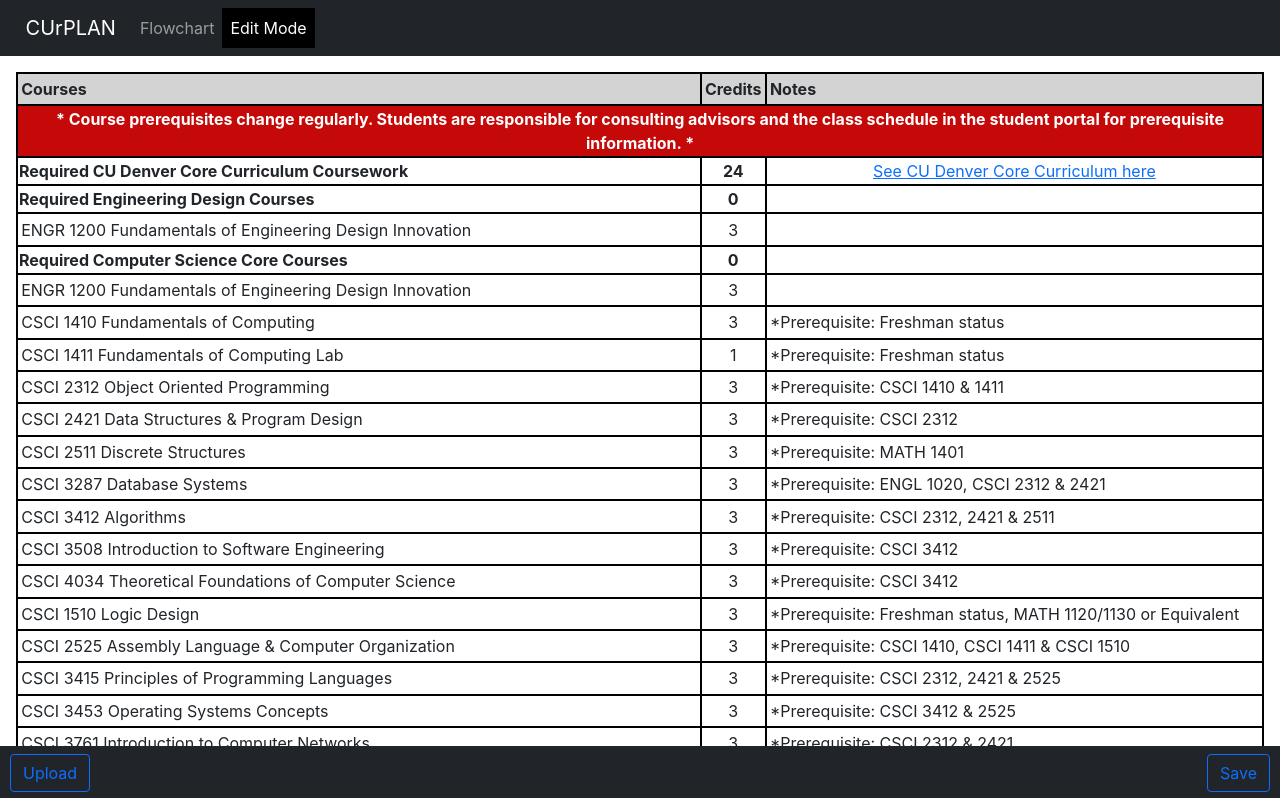
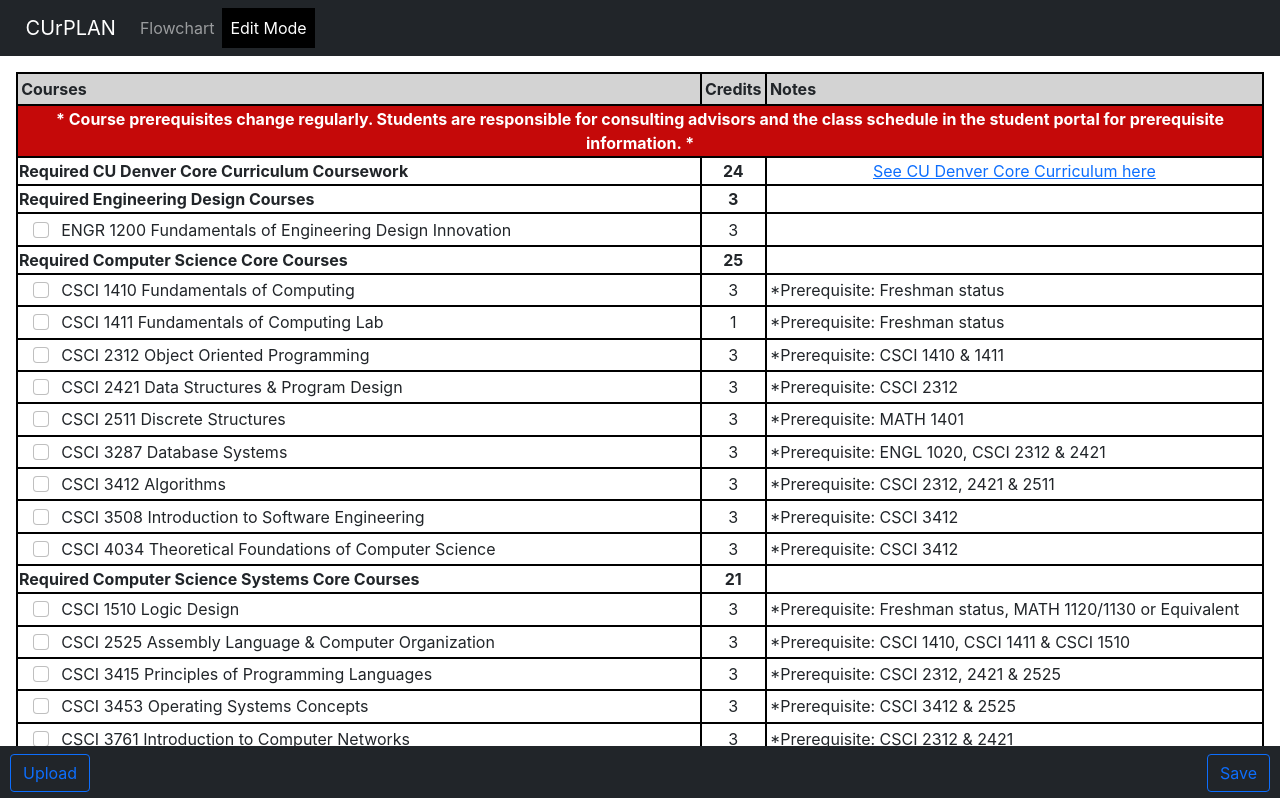
Before and after one commit to CUrPLAN/Senior-Design-Capstone, a React (Vite) app: page / in a window 1280 px wide. Shown: the top 798 px of the page. Built offline with nearby package versions, Linux system fonts and the light colour scheme.

Commit message:
Fixed display of courses with appropriate headers. Basically finished the list view, and added checkboxes.

```diff
--- a/csreqs.json
+++ b/csreqs.json
@@ -1,5 +1,19 @@
 {
   "Color_Order": ["cs-core", "cs-systems-core", "cs-breadth", "cs-elective", "math", "science", "gen-ed-core"],
+  "Needed": {
+    "Required CU Denver Core Curriculum Coursework": 24,
+    "Required Engineering Design Courses": 3,
+    "Required Computer Science Core Courses": 25,
+    "Required Computer Science Systems Core Courses": 21,
+    "CS Breadth: Capstone Project": 6,
+    "CS Breadth: Data Science": 3,
+    "CS Breadth: Scientific Computing": 3,
+    "CS Breadth: Secure Computing": 3,
+    "CS Breadth: System Software": 6,
+    "Required Mathematics": 12,
+    "Required Science": 10,
+    "CS Technical Electives": 12
+  },
   "Classes": [
     {
       "Name": "CSCI 1410",
--- a/src/App.css
+++ b/src/App.css
@@ -1,3 +1,4 @@
+
 /* print styling */
 @media print {
   .App { font-size: 0.65em; }
@@ -177,3 +178,13 @@
 thead {
   background-color: lightgray;
 }
+
+.class-checkbox {
+  display: inline;
+}
+
+.class-checkbox > .input-group-text {
+  display: inline;
+  background-color: rgba(0,0,0,0);
+  border: none;
+}
--- a/src/App.jsx
+++ b/src/App.jsx
@@ -6,6 +6,8 @@
 import Navbar from 'react-bootstrap/Navbar';
 import Nav from 'react-bootstrap/Nav';
 import Button from 'react-bootstrap/Button';
+import InputGroup from 'react-bootstrap/InputGroup';
+
 
 
 // adapted from https://stackoverflow.com/questions/14446511/most-efficient-method-to-groupby-on-an-array-of-objects
@@ -83,20 +85,85 @@
     //checks the 'fulfills' element of each course
     // and if there is a match, it will add to the total.
 
-    let total_sum = 0;
-
-    for (let desc in this.state.Class_Desc) {
-      if (this.state.Class_Desc[desc].Fullfills === fulfills) {
-        total_sum += this.state.Class_Desc[desc].Credits;
-        console.log("sum: ", this.state.Class_Desc[desc].Credits)
-        console.log("total sum: ", total_sum)
+    for (let i in this.state.Needed) {
+      if (i === fulfills) {
+        return(this.state.Needed[fulfills])
+        // console.log("total sum: ", total_sum)
       }
     }
-    return(total_sum);
-
   }
   // function that handles creating the edit view and list view components, with the json info that needs to be displayed
   displayEditView() {
+
+    let headerList = groupBy(this.state.Class_Desc, x => x.Fullfills);
+    // let header_zero = Object.entries(headerList)[1]?Object.entries(headerList)[1]: " ";
+    // let header_zero_zero = header_zero[0];
+    // console.log("header_zero_zero: ", header_zero_zero);
+
+    // let arr = new Array(20);
+    // {Object.entries(headerList).map((headers) => (
+    //     console.log("header: ", headers)
+    // ))};
+
+    // {this.state.Class_Desc.map((headerList)=> (
+    //           <tr>
+    //             <td></td>
+    //           </tr>
+    //         ))}
+    // let header = new Array(headerList.length);
+    // {for (let i = 0; i < headerList.length; i++){
+    //         header.push(Object.entries(headerList)[i])
+    // }}
+    // console.log("header", header)
+
+    // let header = new Array(headerList.length);
+    // headerList.forEach(function(element){
+    //         header.push(element)
+    // })
+
+    // console.log("type of headerList", typeof(header))
+
+    // let a = new Array(4)
+    // for (let i = 0; i < 4; i++) {
+    //   a[i] = new Array(4)
+    //   for (let j = 0; j < 4; j++) {
+    //     a[i][j] = '[' + i + ', ' + j + ']'
+    //   }
+    // }
+    // console.log("a", a)
+
+    // let headers = new Array(20);
+    // {this.state.Class_Desc.map((classes)=> (
+    //         headers.push(classes.Fulfills?classes.Fulfills: " ")
+    //         ))}
+
+    //console.log("headers", headers)
+
+    // <tr>
+    //           <td className="heading-courses-td">Required Engineering Design Courses</td>
+    //           <td className="heading-credits-td">{this.getSum("Required Engineering Design Courses")}</td>
+    //           <td className="heading-notes-td"></td>
+    //         </tr>
+    //         <tr>
+    //           <td className='courses'>{this.state.Class_Desc[0]?this.state.Class_Desc[0].Id: " "} {this.state.Class_Desc[0]?this.state.Class_Desc[0].Name: " "}</td>
+    //           <td className='credits'>{this.state.Class_Desc[0]?this.state.Class_Desc[0].Credits: " "}</td>
+    //           <td className='notes'>{this.state.Class_Desc[0]?this.state.Class_Desc[0].Notes: " "}</td>
+    //         </tr>
+
+    // <tr>
+    //           <td className="heading-courses-td">Required Computer Science Core Courses</td>
+    //           <td className="heading-credits-td">{this.getSum("Required Computer Science Core Courses")}</td>
+    //           <td></td>
+    //         </tr>
+
+    //         {this.state.Class_Desc.map((classes)=> (
+    //         <tr>
+    //           <td className = 'courses'>{classes.Id?classes.Id: " "} {classes.Name?classes.Name: " "}</td>
+    //           <td className= 'credits'>{classes.Credits?classes.Credits: " "}</td>
+    //           <td className= 'notes'>{classes.Notes?classes.Notes: " "}</td>
+    //         </tr>
+    //         ))}
+    console.log(headerList);
 
     return (
       <div>
@@ -111,7 +178,7 @@
           </thead>
           <tbody>
             <tr>
-              <td colspan="3" className="alert-td">* Course prerequisites change regularly. Students are responsible for consulting advisors and the class schedule in the student portal for prerequisite information. *</td>
+              <td colSpan="3" className="alert-td">* Course prerequisites change regularly. Students are responsible for consulting advisors and the class schedule in the student portal for prerequisite information. *</td>
             </tr>
 
             <tr>
@@ -120,30 +187,29 @@
               <td><a href="https://catalog.ucdenver.edu/cu-denver/undergraduate/graduation-undergraduate-core-requirements/cu-denver-core-curriculum/">See CU Denver Core Curriculum here</a></td>
             </tr>
 
-            <tr>
-              <td className="heading-courses-td">Required Engineering Design Courses</td>
-              <td className="heading-credits-td">{this.getSum("ENGINEERING DESIGN")}</td>
-              <td className="heading-notes-td"></td>
-            </tr>
-            <tr>
-              <td className='courses'>{this.state.Class_Desc[0]?this.state.Class_Desc[0].Id: " "} {this.state.Class_Desc[0]?this.state.Class_Desc[0].Name: " "}</td>
-              <td className='credits'>{this.state.Class_Desc[0]?this.state.Class_Desc[0].Credits: " "}</td>
-              <td className='notes'>{this.state.Class_Desc[0]?this.state.Class_Desc[0].Notes: " "}</td>
-            </tr>
+            {Object.entries(headerList).map((headers) => (
+              <React.Fragment>
+              <tr>
+                <td className="heading-courses-td">{headers[0]}</td>
+                <td className="heading-credits-td">{this.getSum(headers[0])}</td>
+                <td className="heading-notes-td"></td>
+              </tr>
 
-            <tr>
-              <td className="heading-courses-td">Required Computer Science Core Courses</td>
-              <td className="heading-credits-td">{this.getSum("CS CORE")}</td>
-              <td></td>
-            </tr>
+              {Object.entries(headers[1]).map((courses, index) => (
+                <tr>
 
-            {this.state.Class_Desc.map((classes)=> (
-            <tr>
-              <td className = 'courses'>{classes.Id?classes.Id: " "} {classes.Name?classes.Name: " "}</td>
-              <td className= 'credits'>{classes.Credits?classes.Credits: " "}</td>
-              <td className= 'notes'>{classes.Notes?classes.Notes: " "}</td>
-            </tr>
-            ))}
+                  <td className="courses">
+                  <InputGroup className='class-checkbox'>
+                    <InputGroup.Checkbox aria-label="Checkbox for class"/>
+                  </InputGroup>{courses[1].Id?courses[1].Id: " "} {courses[1].Name?courses[1].Name: " "}</td>
+                  <td className="credits">{courses[1].Credits?courses[1].Credits: " "}</td>
+                  <td className="notes">{courses[1].Notes?courses[1].Notes: " "}</td>
+                  {console.log("index: ", index)}
+                </tr>)
+              )}
+
+              </React.Fragment>
+              ))}
 
           </tbody>
         </table>
@@ -165,8 +231,10 @@
   displayFlowChart() {
     // get classes grouped by semester (using global function)
     let semClasses = groupBy(this.state.Classes, x => x.Semester);
+    console.log("List: ", Object.entries(semClasses));
     // get classes grouped by semester to be grouped by year
     let yearSems = groupBy(Object.entries(semClasses), x => x[0].split('-')[1]);
+    console.log("List2: ", Object.entries(yearSems));
     // create all of the html code for the years by mapping each entry to the code
     // uses map to loop and extract year number in 'year' and list of semesters in 'sems'
     let content = Object.entries(yearSems).map(([year, sems]) => (
```
